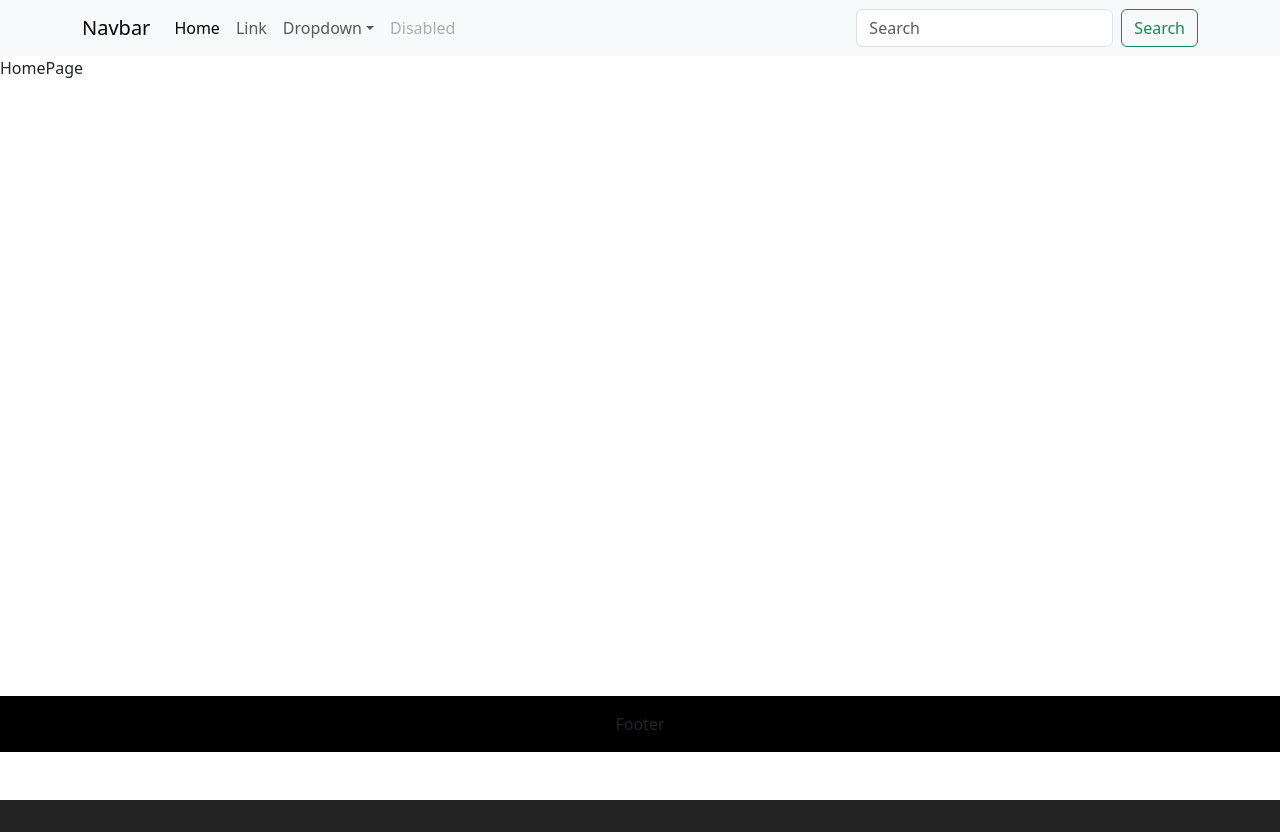
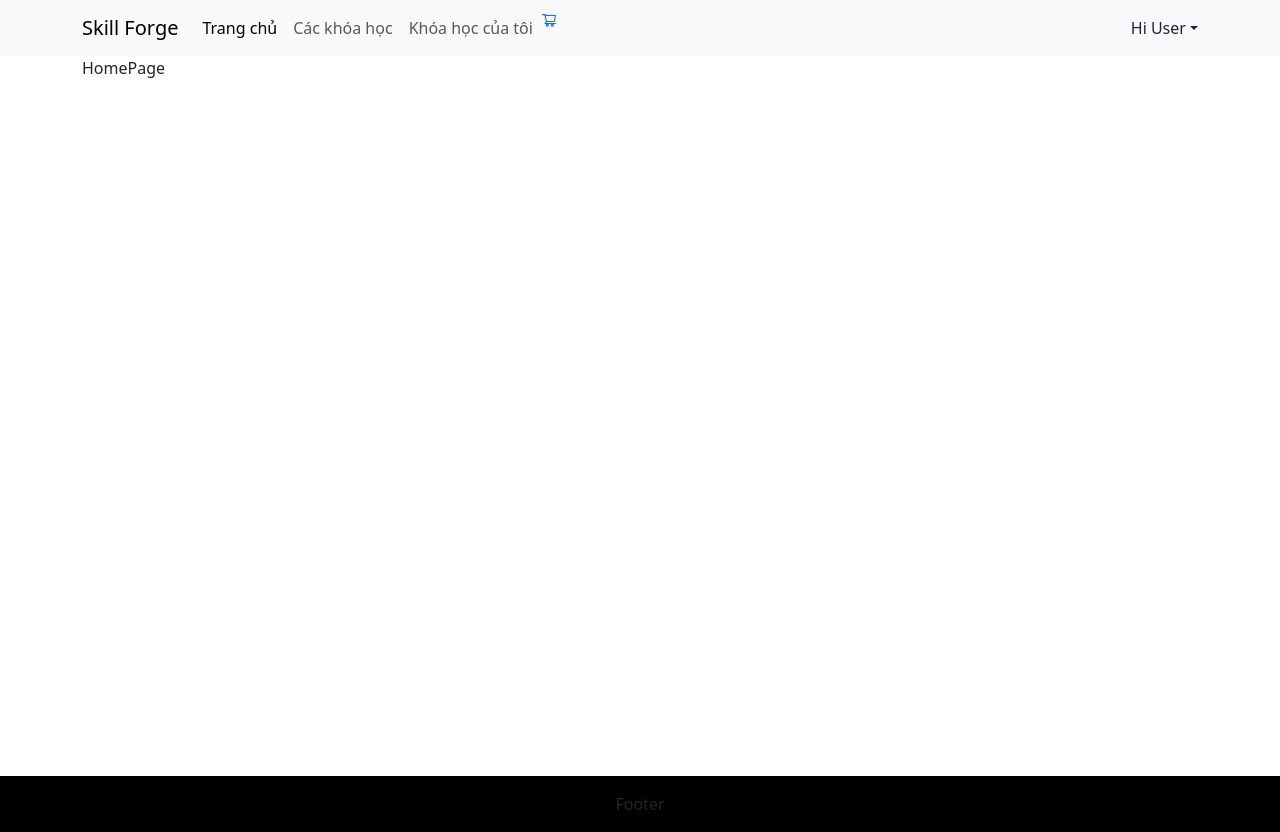
Before and after one commit to Hung1243/swp-fe, a React (Vite) app: page / in a window 1280 px wide. Before the commit the page ends 800 px from the top, so only its background shows below. Built offline with nearby package versions, Linux system fonts and the light colour scheme.

Commit message:
create-page

```diff
--- a/src/App.jsx
+++ b/src/App.jsx
@@ -14,6 +14,12 @@ import Payment from "./pages/homePage/Payment";
 import CourseDetail from "./pages/homePage/CourseDetail";
 import MyCourse from "./pages/homePage/MyCourse";
 import MyCourseDetail from "./pages/homePage/MyCourseDetail";
+import Cart from "./pages/homePage/Cart";
+import Checkout from "./pages/homePage/Checkout";
+import MyProfile from "./pages/homePage/MyProfile";
+import Grade from "./pages/TeacherPage/Grade";
+import UserManagement from "./pages/adminPage/UserManagement";
+import CourseManagement from "./pages/adminPage/CourseManagement";
 
 function App() {
   return (
@@ -26,12 +32,16 @@ function App() {
             <Route path="" element={<DashBoard role={"TEACHER"} />}>
               <Route path="courses" element={<Courses />}></Route>
               <Route path="add-new" element={<AddNewCourse />}></Route>
+              <Route path="grade" element={<Grade />}></Route>
             </Route>
           </Route>
           <Route path="admin" element={<PrivateRoute role={"ADMIN"} />}>
             <Route path="" element={<DashBoard role={"ADMIN"} />}></Route>
           </Route>
-          <Route path="admin" element={<DashBoard role={"ADMIN"} />}></Route>
+          <Route path="admin" element={<DashBoard role={"ADMIN"} />}>
+            <Route path="manage-user" element={<UserManagement />}></Route>
+            <Route path="manage-course" element={<CourseManagement />}></Route>
+          </Route>
         </Route>
         <Route path="" element={<HomeTemplate />}>
           <Route index element={<HomePage />}></Route>
@@ -43,6 +53,11 @@ function App() {
             <Route path="" element={<MyCourse />}></Route>
             <Route path=":id" element={<MyCourseDetail />}></Route>
           </Route>
+          <Route path="cart" element={<Cart />}></Route>
+          <Route path="check-out" element={<Checkout />}></Route>
+          <Route path="my-profile">
+            <Route path=":id" element={<MyProfile />}></Route>
+          </Route>
         </Route>
       </Routes>
     </BrowserRouter>
--- a/src/components/Header.jsx
+++ b/src/components/Header.jsx
@@ -1,12 +1,13 @@
 import React from "react";
-
+import { Link } from "react-router-dom";
+import { ShoppingCartOutlined } from "@ant-design/icons";
 const Nav = () => {
   return (
     <>
-      <nav className="navbar navbar-expand-lg navbar-light bg-light">
+      <nav className="navbar navbar-expand-lg navbar-light bg-light ">
         <div className="container">
           <a className="navbar-brand" href="#">
-            Navbar
+            Skill Forge
           </a>
           <button
             className="navbar-toggler"
@@ -19,19 +20,46 @@ const Nav = () => {
           >
             <span className="navbar-toggler-icon" />
           </button>
-          <div className="collapse navbar-collapse" id="navbarSupportedContent">
-            <ul className="navbar-nav me-auto mb-2 mb-lg-0">
+          <div
+            className="collapse navbar-collapse "
+            id="navbarSupportedContent"
+          >
+            <ul className="navbar-nav me-auto mb-2 mb-lg-0 ">
               <li className="nav-item">
-                <a className="nav-link active" aria-current="page" href="#">
-                  Home
-                </a>
+                <Link className="nav-link active" aria-current="page" to="/">
+                  Trang chủ
+                </Link>
               </li>
               <li className="nav-item">
-                <a className="nav-link" href="#">
-                  Link
-                </a>
+                <Link className="nav-link" to="/course">
+                  Các khóa học
+                </Link>
               </li>
-              <li className="nav-item dropdown">
+              <li className="nav-item">
+                <Link className="nav-link" to="/enrolled">
+                  Khóa học của tôi
+                </Link>
+              </li>
+              <li className="nav-item">
+                <Link to="cart">
+                  <ShoppingCartOutlined
+                  />
+                </Link>
+              </li>
+            </ul>
+            {/* <form className="d-flex">
+              <input
+                className="form-control me-2"
+                type="search"
+                placeholder="Search"
+                aria-label="Search"
+              />
+              <button className="btn btn-outline-success" type="submit">
+                Search
+              </button>
+            </form> */}
+
+            <div>
               <a
                 className="nav-link dropdown-toggle"
                 href="#"
@@ -40,7 +68,7 @@ const Nav = () => {
                 data-bs-toggle="dropdown"
                 aria-expanded="false"
               >
-                  Dropdown
+                Hi User
               </a>
               <ul className="dropdown-menu" aria-labelledby="navbarDropdown">
                 <li>
@@ -62,29 +90,7 @@ const Nav = () => {
                   </a>
                 </li>
               </ul>
-              </li>
-              <li className="nav-item">
-                <a
-                  className="nav-link disabled"
-                  href="#"
-                  tabIndex={-1}
-                  aria-disabled="true"
-                >
-                  Disabled
-                </a>
-              </li>
-            </ul>
-            <form className="d-flex">
-              <input
-                className="form-control me-2"
-                type="search"
-                placeholder="Search"
-                aria-label="Search"
-              />
-              <button className="btn btn-outline-success" type="submit">
-                Search
-              </button>
-            </form>
+            </div>
           </div>
         </div>
       </nav>
--- a/src/components/dashboard/DashBoard.jsx
+++ b/src/components/dashboard/DashBoard.jsx
@@ -36,7 +36,11 @@ const DashBoard = ({ role }) => {
         {
           key: "2",
           icon: <VideoCameraOutlined />,
-          label: "Chấm điểm",
+          label: (
+            <Link to="grade" className="text-decoration-none">
+              Chấm điểm
+            </Link>
+          ),
         },
         {
           key: "3",
@@ -49,12 +53,21 @@ const DashBoard = ({ role }) => {
         {
           key: "1",
           icon: <UserOutlined />,
-          label: "Quản lí người dùng",
+
+          label: (
+            <Link to="manage-user" className="text-decoration-none">
+              Quản lí người dùng
+            </Link>
+          ),
         },
         {
           key: "2",
           icon: <VideoCameraOutlined />,
-          label: "Quản lí khóa học",
+          label: (
+            <Link to="manage-course" className="text-decoration-none">
+              Quản lí khóa học
+            </Link>
+          ),
         },
       ];
     }
--- a/src/homeTemplate/HomeTemplate.jsx
+++ b/src/homeTemplate/HomeTemplate.jsx
@@ -6,9 +6,9 @@ import Nav from "../components/Header";
 
 const HomeTemplate = () => {
   return (
-    <div style={{ height: "100vh", width: "100vw" }}>
+    <div style={{ width: "100vw" }}>
       <Nav />
-      <div className="content" style={{ minHeight: "80vh" }}>
+      <div className="container content" style={{ minHeight: "90vh" }}>
         <Outlet />
       </div>
       <footer className="p-3 text-center bg-black">
--- a/src/index.css
+++ b/src/index.css
@@ -1,22 +1,6 @@
-:root {
-  font-family: Inter, system-ui, Avenir, Helvetica, Arial, sans-serif;
-  line-height: 1.5;
-  font-weight: 400;
-
-  color-scheme: light dark;
-  color: rgba(255, 255, 255, 0.87);
-  background-color: #242424;
-
-  font-synthesis: none;
-  text-rendering: optimizeLegibility;
-  -webkit-font-smoothing: antialiased;
-  -moz-osx-font-smoothing: grayscale;
-}
-
 body {
   margin: 0;
   display: flex;
   align-items: center;
   justify-content: center;
-  height: 100vh;
 }
--- /dev/null
+++ b/src/pages/TeacherPage/Grade.jsx
@@ -0,0 +1,7 @@
+import React from "react";
+
+const Grade = () => {
+  return <div>Grade</div>;
+};
+
+export default Grade;
--- /dev/null
+++ b/src/pages/adminPage/CourseManagement.jsx
@@ -0,0 +1,7 @@
+import React from "react";
+
+const CourseManagement = () => {
+  return <div>CourseManagement</div>;
+};
+
+export default CourseManagement;
--- /dev/null
+++ b/src/pages/adminPage/UserManagement.jsx
@@ -0,0 +1,7 @@
+import React from "react";
+
+const UserManagement = () => {
+  return <div>UserManagement</div>;
+};
+
+export default UserManagement;
--- /dev/null
+++ b/src/pages/homePage/Cart.jsx
@@ -0,0 +1,7 @@
+import React from "react";
+
+const Cart = () => {
+  return <div>Cart</div>;
+};
+
+export default Cart;
--- /dev/null
+++ b/src/pages/homePage/Checkout.jsx
@@ -0,0 +1,7 @@
+import React from "react";
+
+const Checkout = () => {
+  return <div>Checkout</div>;
+};
+
+export default Checkout;
--- a/src/pages/homePage/MyCourse.jsx
+++ b/src/pages/homePage/MyCourse.jsx
@@ -1,7 +1,86 @@
+import { HomeOutlined, UserOutlined } from "@ant-design/icons";
+import { Breadcrumb } from "antd";
 import React from "react";
 
 const MyCourse = () => {
-  return <div>MyCourse</div>;
+  return (
+    <div>
+      <Breadcrumb
+        items={[
+          {
+            href: "",
+            title: <HomeOutlined />,
+          },
+          {
+            href: "",
+            title: (
+              <>
+                <UserOutlined />
+                <span>Application List</span>
+              </>
+            ),
+          },
+          {
+            title: "Application",
+          },
+        ]}
+      />
+      <div>
+        <div className="card" style={{ width: "18rem" }}>
+          <img src="..." className="card-img-top" alt="..." />
+          <div className="card-body">
+            <h5 className="card-title">Card title</h5>
+            <p className="card-text">
+              Some quick example text to build on the card title and make up the
+              bulk of the card's content.
+            </p>
+            <a href="#" className="btn btn-primary">
+              Go somewhere
+            </a>
+          </div>
+        </div>
+        <div className="card" style={{ width: "18rem" }}>
+          <img src="..." className="card-img-top" alt="..." />
+          <div className="card-body">
+            <h5 className="card-title">Card title</h5>
+            <p className="card-text">
+              Some quick example text to build on the card title and make up the
+              bulk of the card's content.
+            </p>
+            <a href="#" className="btn btn-primary">
+              Go somewhere
+            </a>
+          </div>
+        </div>
+        <div className="card" style={{ width: "18rem" }}>
+          <img src="..." className="card-img-top" alt="..." />
+          <div className="card-body">
+            <h5 className="card-title">Card title</h5>
+            <p className="card-text">
+              Some quick example text to build on the card title and make up the
+              bulk of the card's content.
+            </p>
+            <a href="#" className="btn btn-primary">
+              Go somewhere
+            </a>
+          </div>
+        </div>
+        <div className="card" style={{ width: "18rem" }}>
+          <img src="..." className="card-img-top" alt="..." />
+          <div className="card-body">
+            <h5 className="card-title">Card title</h5>
+            <p className="card-text">
+              Some quick example text to build on the card title and make up the
+              bulk of the card's content.
+            </p>
+            <a href="#" className="btn btn-primary">
+              Go somewhere
+            </a>
+          </div>
+        </div>
+      </div>
+    </div>
+  );
 };
 
 export default MyCourse;
--- /dev/null
+++ b/src/pages/homePage/MyProfile.jsx
@@ -0,0 +1,7 @@
+import React from "react";
+
+const MyProfile = () => {
+  return <div>MyProfile</div>;
+};
+
+export default MyProfile;
```
Lines whose indentation alone changed are shown as unchanged.
